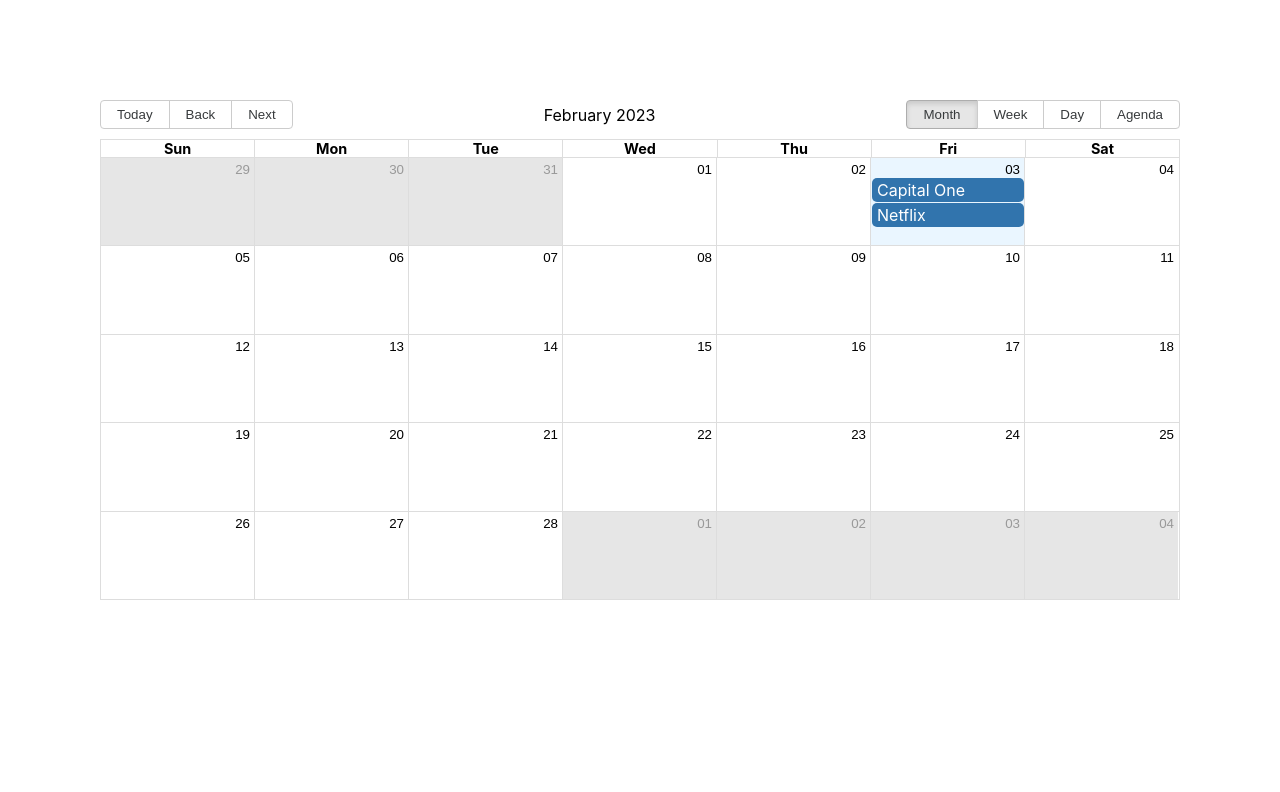
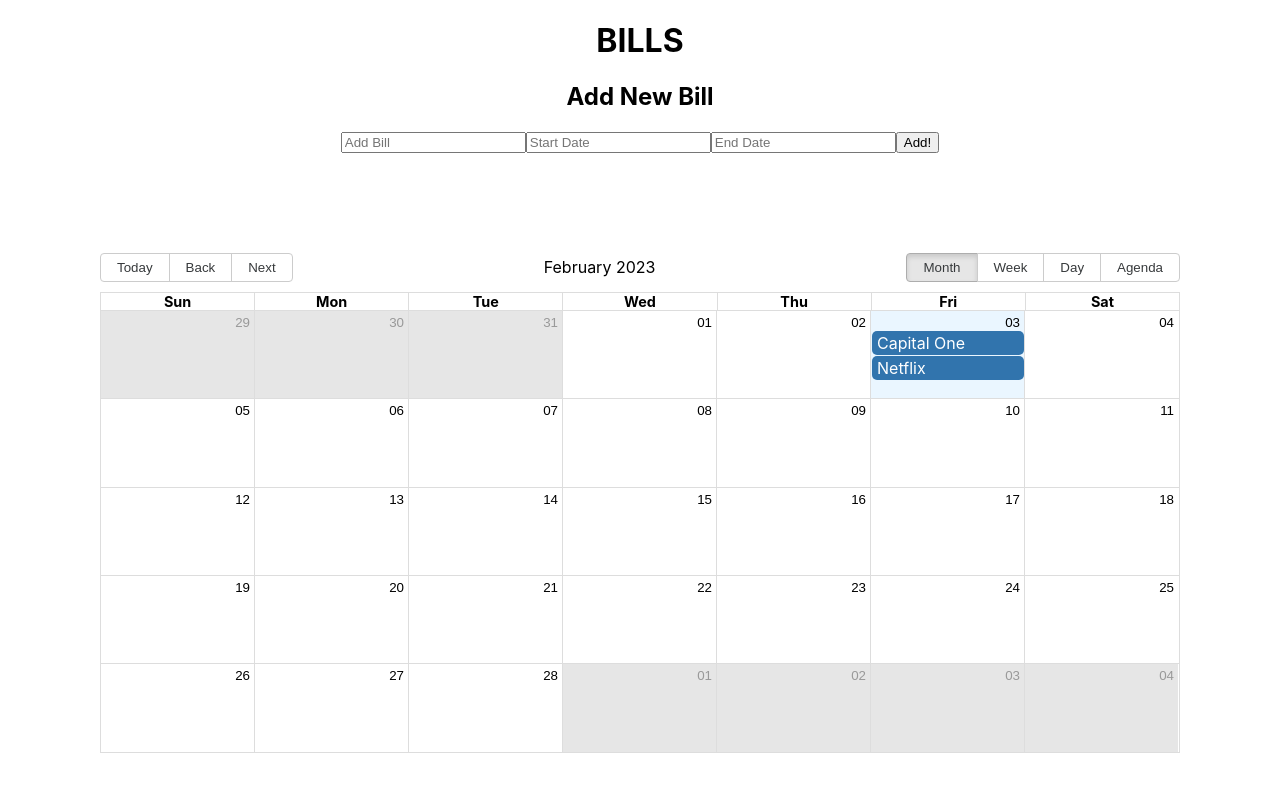
Before and after one commit to KSoto18/dough_tracker, a React (Create React App) app: page / in a window 1280 px wide. Shown: the top 792 px of the page. Built offline with nearby package versions, Linux system fonts and the light colour scheme.

Commit message:
added 'add new bill' area / working

```diff
--- a/src/App.js
+++ b/src/App.js
@@ -10,7 +10,7 @@ import DatePicker from "react-datepicker";
 // Style Imports
 import './App.css';
 import "react-big-calendar/lib/css/react-big-calendar.css";
-
+import "react-datepicker/dist/react-datepicker.css";
 
 const locales = {
   "en-US": require("date-fns/locale/en-US")
@@ -24,7 +24,7 @@ const localizer = dateFnsLocalizer({
   locales
 })
 
-const bills= [
+const bill = [
   {
     title: "Capital One",
     start: new Date(2023, 1, 3),
@@ -40,16 +40,44 @@ const bills= [
 ]
 
 function App() {
+
+  const [newBill, setNewBill] = useState({ title: "", start: "", end: "" });
+  const [allBills, setAllBills] = useState(bill);
+
+  function handleAddBill() {
+    setAllBills([...allBills, newBill])
+  }
+
   return (
 
     <div className="App">
 
+      <h1>BILLS</h1>
+      <h2>Add New Bill</h2>
+
+      {/* NEW BILL INPUT AREA */}
+      <div>
+        <input type="text" placeholder="Add Bill"
+          value={newBill.title} onChange={(e) => setNewBill({ ...newBill, title: e.target.value })}
+        />
+
+        {/* Start Date Picker */}
+        <DatePicker placeholderText="Start Date"
+          selected={newBill.start} onChange={(start) => setNewBill({ ...newBill, start })} />
+
+        {/* End Date Picker */}
+        <DatePicker placeholderText="End Date"
+          selected={newBill.end} onChange={(end) => setNewBill({ ...newBill, end })} />
+
+          <button onClick={handleAddBill}>Add!</button>
+      </div>
+
       <Calendar
-      localizer={localizer}
-      events={bills}
-      startAccessor="start"
-      endAccessort="end"
-      style={{height: 500, margin: "100px"}}
+        localizer={localizer}
+        events={allBills}
+        startAccessor="start"
+        endAccessort="end"
+        style={{ height: 500, margin: "100px" }}
       />
 
     </div>
```
